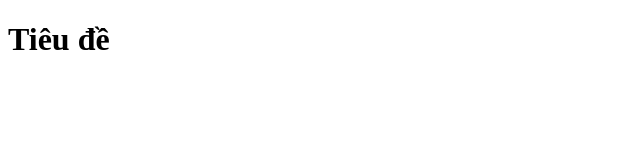
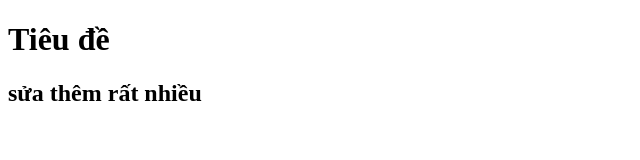
Before and after one commit to hochtm/duan2.8, a plain HTML site: page index.html in a window 1280 px wide. Shown: the whole page, without its empty margins (0-640 px from the left). Drawn offline with Linux system fonts and the light colour scheme.

Commit message:
sửa code

```diff
--- a/index.html
+++ b/index.html
@@ -8,5 +8,6 @@
   </head>
   <body>
     <h1>Tiêu đề</h1>
+    <h2>sửa thêm rất nhiều</h2>
   </body>
 </html>
```
